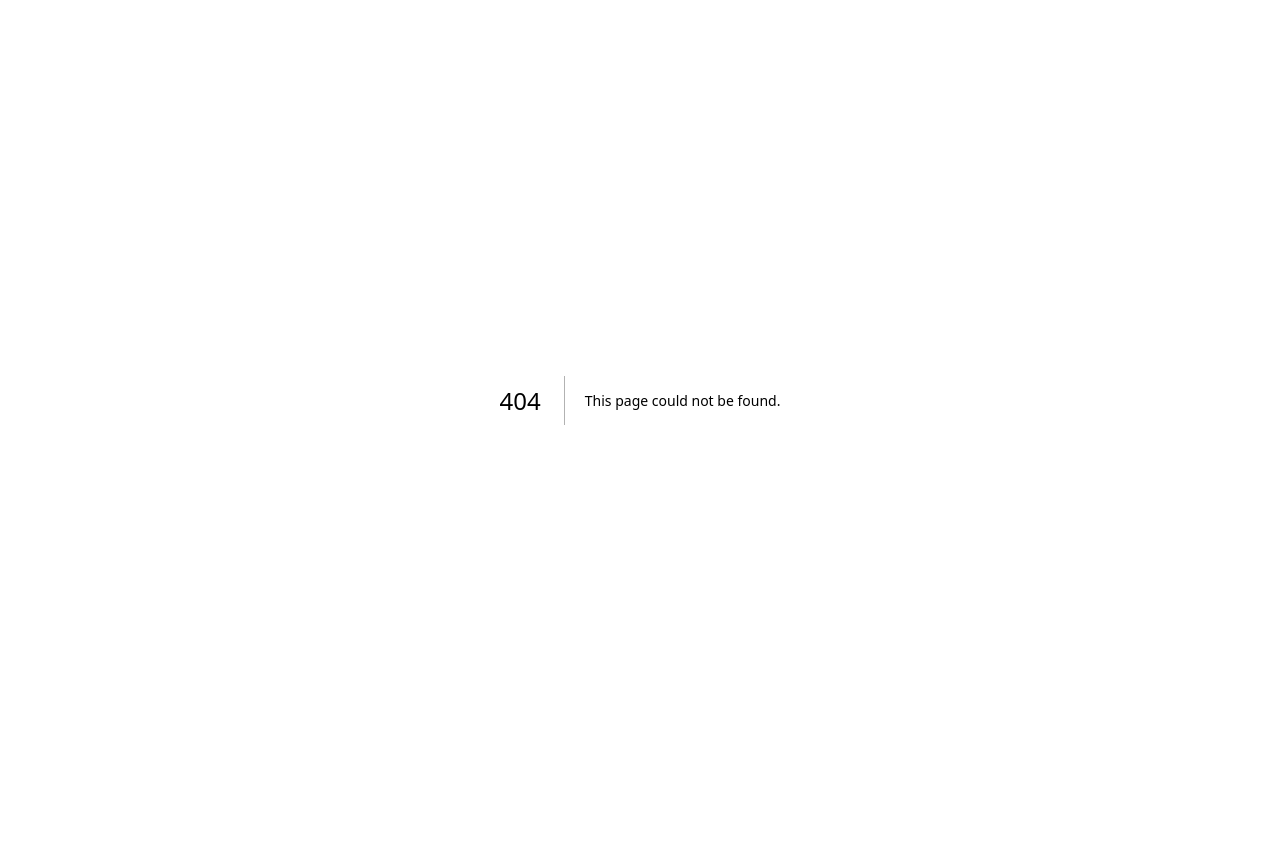
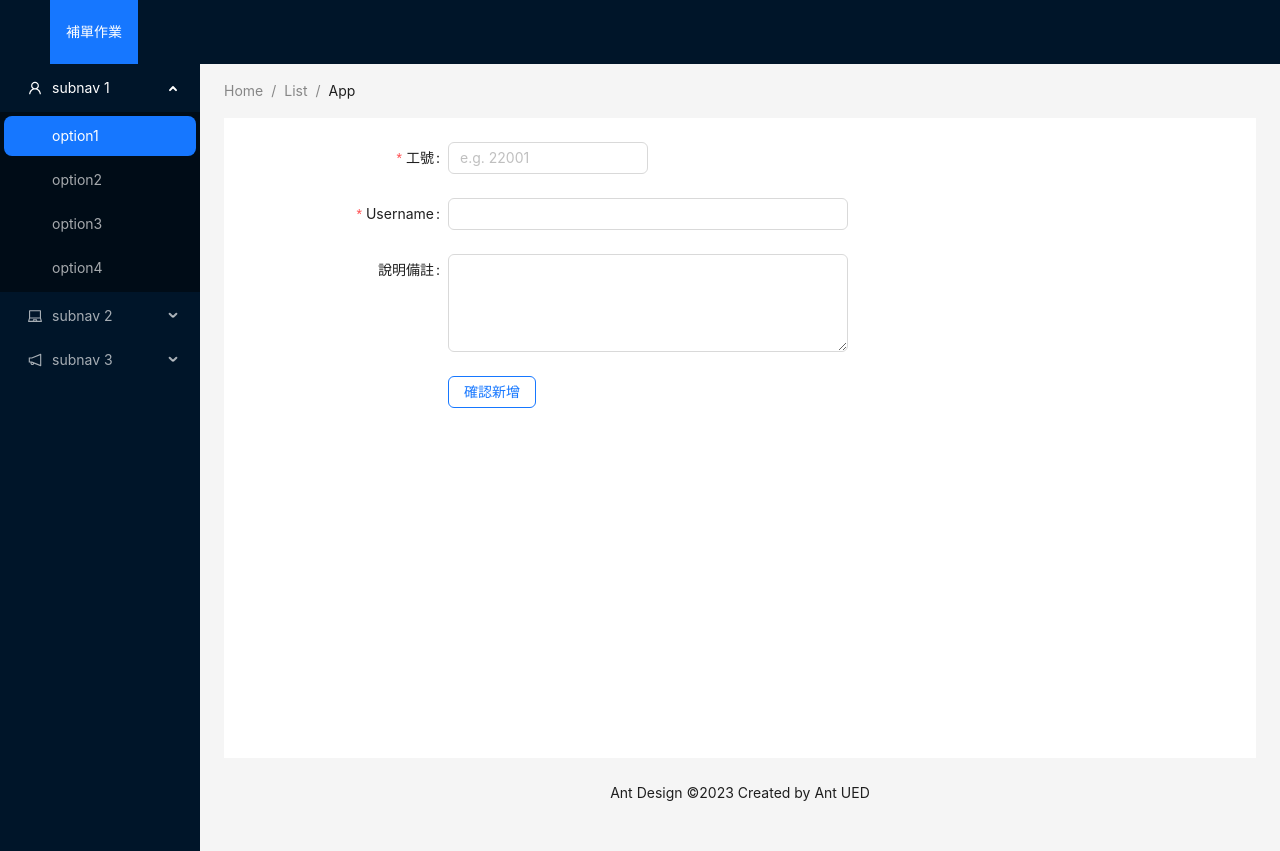
Before and after one commit to Parttime-Working/nextjs, a Next.js app in the folder webui/: page /new in a window 1280 px wide. Before the commit this address had no page. Before the commit the page ends 800 px from the top, so only its background shows below. Built offline with nearby package versions, Linux system fonts and the light colour scheme; no server answers.

Commit message:
refactor: 更動目錄 list->new

```diff
--- a/webui/src/app/list/layout.tsx
+++ /dev/null
@@ -1,70 +0,0 @@
-'use client';
-
-import React from 'react';
-import { Layout, Menu, MenuProps } from "antd";
-import { LaptopOutlined, NotificationOutlined, UserOutlined } from '@ant-design/icons';
-
-
-const { Header, Content, Sider, Footer } = Layout;
-
-const navbar: MenuProps['items'] = ['補單作業'].map((key) => ({
-  key,
-  label: `${key}`,
-}));
-
-const items2: MenuProps['items'] = [UserOutlined, LaptopOutlined, NotificationOutlined].map(
-  (icon, index) => {
-    const key = String(index + 1);
-
-    return {
-      key: `sub${key}`,
-      icon: React.createElement(icon),
-      label: `subnav ${key}`,
-
-      children: new Array(4).fill(null).map((_, j) => {
-        const subKey = index * 4 + j + 1;
-        return {
-          key: subKey,
-          label: `option${subKey}`,
-        };
-      }),
-    };
-  },
-);
-
-export default function ListLayout({
-  children,
-}: {
-  children: React.ReactNode;
-}) {
-  return (
-    <Layout>
-      <Header style={{ display: 'flex', alignItems: 'center' }}>
-        <div className="demo-logo" />
-        <Menu theme="dark" mode="horizontal" defaultSelectedKeys={['補單作業']} items={navbar} />
-      </Header>
-      <Layout>
-        <Sider width={200}>
-          <Menu
-            theme="dark"
-            mode="inline"
-            defaultSelectedKeys={['1']}
-            defaultOpenKeys={['sub1']}
-            style={{ height: '100%', borderRight: 0 }}
-            items={items2}
-          />
-        </Sider>
-        <Layout style={{ padding: '0 24px 24px' }}>
-          {children}
-          <Footer
-            style={{
-              textAlign: 'center',
-            }}
-          >
-            Ant Design ©2023 Created by Ant UED
-          </Footer>
-        </Layout>
-      </Layout>
-    </Layout>
-  );
-}
--- /dev/null
+++ b/webui/src/app/new/layout.tsx
@@ -0,0 +1,80 @@
+"use client";
+
+import React from "react";
+import { Layout, Menu, MenuProps } from "antd";
+import {
+  LaptopOutlined,
+  NotificationOutlined,
+  UserOutlined,
+} from "@ant-design/icons";
+
+const { Header, Content, Sider, Footer } = Layout;
+
+const navbar: MenuProps["items"] = ["補單作業"].map((key) => ({
+  key,
+  label: `${key}`,
+}));
+
+const items2: MenuProps["items"] = [
+  UserOutlined,
+  LaptopOutlined,
+  NotificationOutlined,
+].map((icon, index) => {
+  const key = String(index + 1);
+
+  return {
+    key: `sub${key}`,
+    icon: React.createElement(icon),
+    label: `subnav ${key}`,
+
+    children: new Array(4).fill(null).map((_, j) => {
+      const subKey = index * 4 + j + 1;
+      return {
+        key: subKey,
+        label: `option${subKey}`,
+      };
+    }),
+  };
+});
+
+export default function ListLayout({
+  children,
+}: {
+  children: React.ReactNode;
+}) {
+  return (
+    <Layout>
+      <Header style={{ display: "flex", alignItems: "center" }}>
+        <div className="demo-logo" />
+        <Menu
+          theme="dark"
+          mode="horizontal"
+          defaultSelectedKeys={["補單作業"]}
+          items={navbar}
+        />
+      </Header>
+      <Layout>
+        <Sider width={200}>
+          <Menu
+            theme="dark"
+            mode="inline"
+            defaultSelectedKeys={["1"]}
+            defaultOpenKeys={["sub1"]}
+            style={{ height: "100%", borderRight: 0 }}
+            items={items2}
+          />
+        </Sider>
+        <Layout style={{ padding: "0 24px 24px" }}>
+          {children}
+          <Footer
+            style={{
+              textAlign: "center",
+            }}
+          >
+            Ant Design ©2023 Created by Ant UED
+          </Footer>
+        </Layout>
+      </Layout>
+    </Layout>
+  );
+}
--- a/webui/src/app/list/page.tsx
+++ b/webui/src/app/new/page.tsx
@@ -93,7 +93,7 @@ const App = () => {
               onSelect={onSelect}
               // onSearch={(text) => setOptions(getPanelValue(text))}
               onChange={onOptionChange}
-              placeholder="control mode"
+              placeholder="e.g. 22001"
             />
           </Form.Item>
 
@@ -124,8 +124,8 @@ const App = () => {
               span: 16,
             }}
           >
-            <Button type="primary" htmlType="submit">
-              Submit
+            <Button type="primary" htmlType="submit" ghost>
+              確認新增
             </Button>
           </Form.Item>
         </Form>
```
Also changed, not shown: webui/src/app/new/hooks/useEmployeesAutocomplete.tsx (renamed from webui/src/app/list/hooks/useEmployeesAutocomplete.tsx), webui/src/app/new/lib/ItemApiClient/ItemApiClient.ts (renamed from webui/src/app/list/lib/ItemApiClient/ItemApiClient.ts), webui/src/app/new/lib/ItemApiClient/index.ts (renamed from webui/src/app/list/lib/ItemApiClient/index.ts), 1 other file (tests, documents, lock files or other folders).
